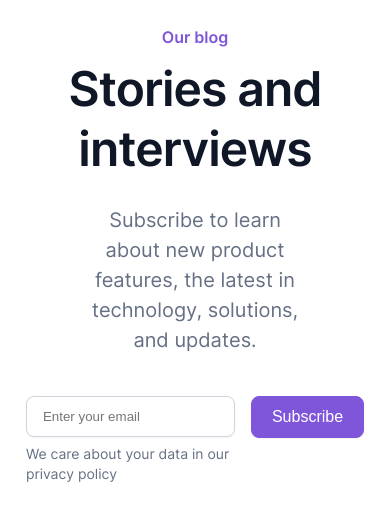
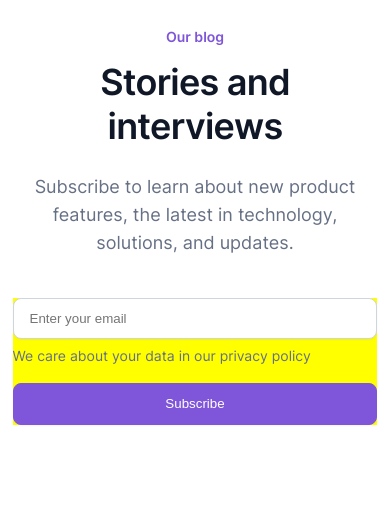
Before and after one commit to OladokunLT/blog-fe-topuniverse, a plain HTML site: page index.html in a window 390 px wide. Drawn offline with Linux system fonts and the light colour scheme.

Commit message:
Finished mobile screen view for header section

```diff
--- a/blog.css
+++ b/blog.css
@@ -78,14 +78,15 @@ header form.email-capture {
     justify-content: space-between;
     gap: 1rem;
     /* width: 40.625%; */
-    /* background-color: yellow; */
+    background-color: yellow;
 }
 header div.input-field-wrapper {
     display: flex;
     flex-direction: column;
     align-items: flex-start;
     gap: .5rem;
-    width: 72.8745%
+    width: 72.8745%;
+    font-size: 1rem;
 }
 header div.input-field-wrapper .input-field {
     padding-block: 12px;
@@ -115,12 +116,68 @@ form input.btn {
     /* width: 23.8866%; */
     background: #7F56D9;
     border: 1px solid #7F56D9;
-    box-shadow: 0px 1px 2px rgba(16, 24, 40, 0.05);
+    box-shadow: 0px 1px 2px #1018280d;
     border-radius: .5rem;
-    font-size: 1rem;
+    /* font-size: 1rem; */
     font-weight: 500;
     line-height: 1.5rem;
     color: #FFFFFF;
     cursor: pointer;
     /* align-self: stretch; */
 }
+
+@media (width <= 768px ) {
+    .container {
+        margin-inline: 1%;
+        padding-inline: 2.2223%;
+    }
+    header.heading-subheading h4 {
+        font-size: 0.875rem;
+        font-weight: 600;
+        line-height: 1.5rem;
+        color: #7F56D9;
+    }
+    header.heading-subheading h1 {
+        /* font-weight: 600; */
+        font-size: 2.25rem;
+        line-height: 2.75rem;
+        letter-spacing: -0.02em;
+        color: #101828;
+    }
+    .heading-supporting-text {
+        /* display: flex;
+        text-align: center;
+        flex-direction: column;
+        align-items: center; */
+        width: 100%;
+        row-gap: 1.5rem;
+    }
+    header div.supporting-text {
+        width: 100%;
+    }
+    header div.supporting-text p{
+        font-weight: 400;
+        font-size: 1.125rem;
+        line-height: 1.75rem;
+        color: #667085;
+    }
+    header form.email-capture {
+        display: flex;
+        flex-direction: column;
+        align-items: flex-start;
+        justify-content: space-between;
+        gap: 1rem;
+        width: 100%;
+    }
+    header div.input-field-wrapper {
+        display: flex;
+        flex-direction: column;
+        align-items: flex-start;
+        gap: .5rem;
+        width: 100%;
+        font-size: 1rem;
+    }
+    form input.btn {
+        align-self: stretch;
+    }
+}
```
